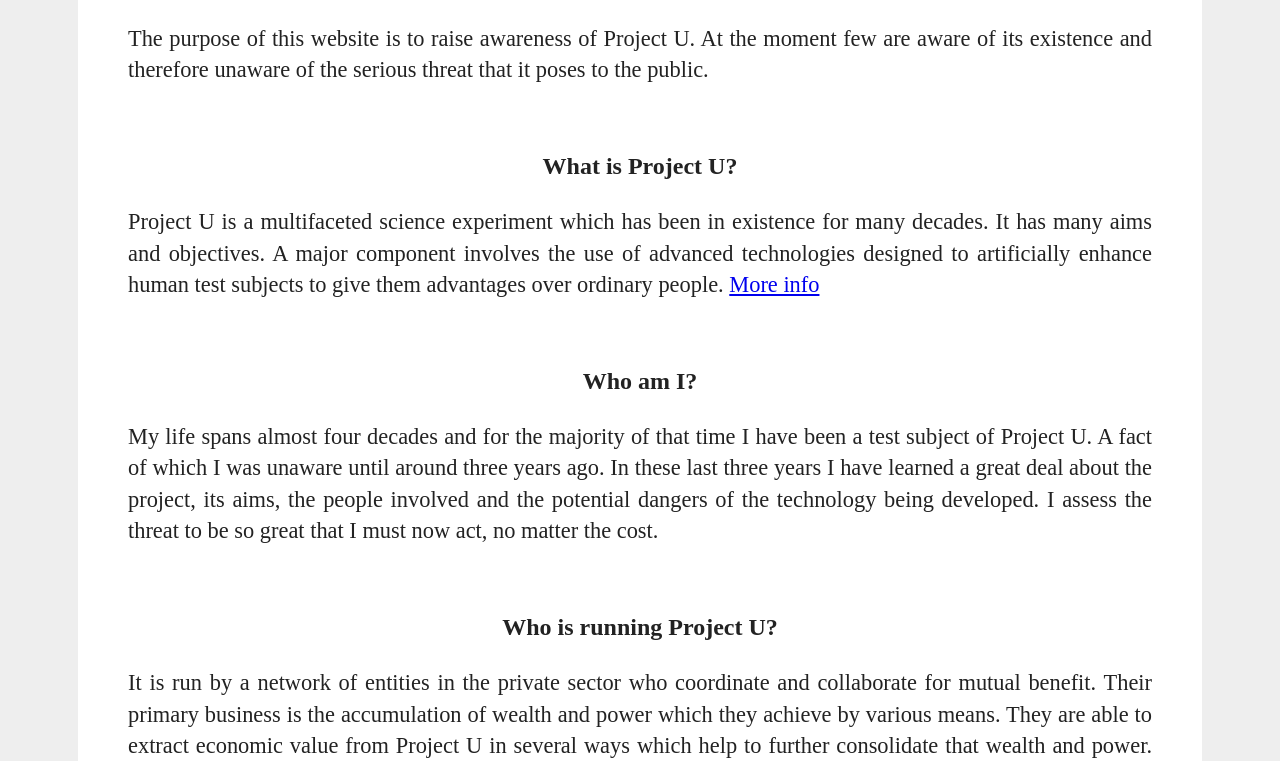
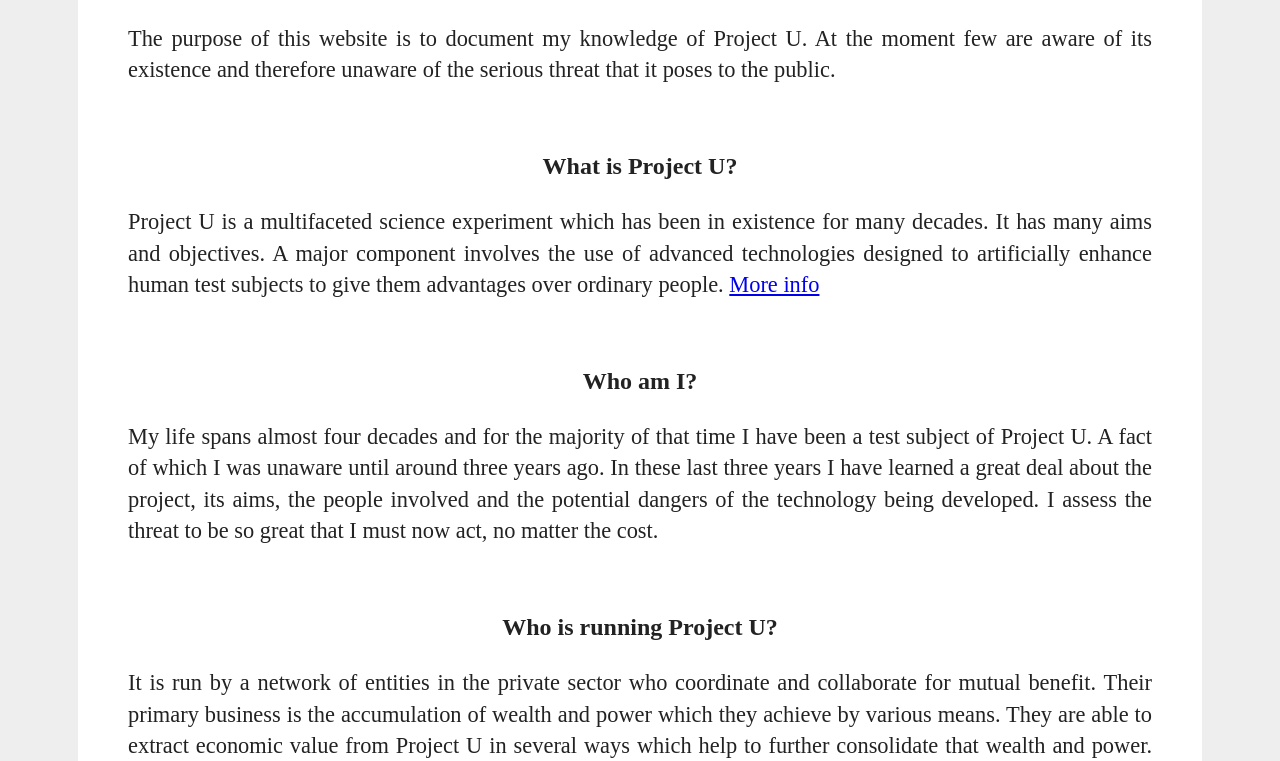
Before and after one commit to pakmee/projectu, a plain HTML site: page Website/index.html in a window 1280 px wide. Shown: the part 131-892 px from the top of the page. Drawn offline with Linux system fonts and the light colour scheme.

Commit message:
final major updates

```diff
--- a/Website/index.html
+++ b/Website/index.html
@@ -28,7 +28,7 @@
     </br>
     <h1>Project U</h1>
     <p>
-      The purpose of this website is to raise awareness of Project U. At the moment few are aware of its existence and therefore unaware of the serious threat that it poses to the public.
+      The purpose of this website is to document my knowledge of Project U. At the moment few are aware of its existence and therefore unaware of the serious threat that it poses to the public.
     </p></br>
 
     <h2>What is Project U?</h2>
```
Also changed, not shown: Wiki/How_I_Know_I_Have_A_Neural_Interface.txt, Wiki/Main_Page.txt, Wiki/Methods_of_Help.txt, Wiki/ProjectU.txt, Wiki/The_Network.txt, Wiki/Timeline.txt, 8 other files.
